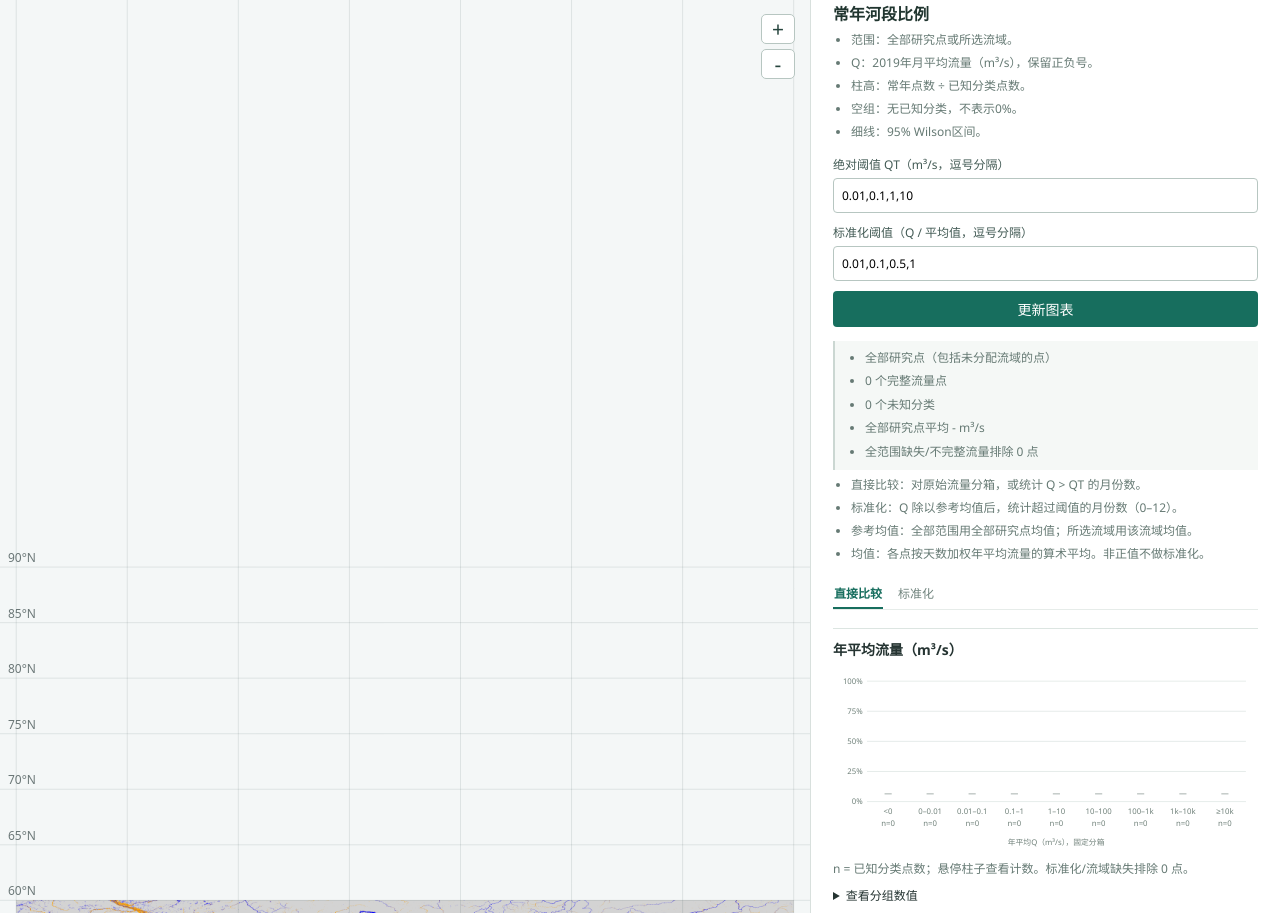
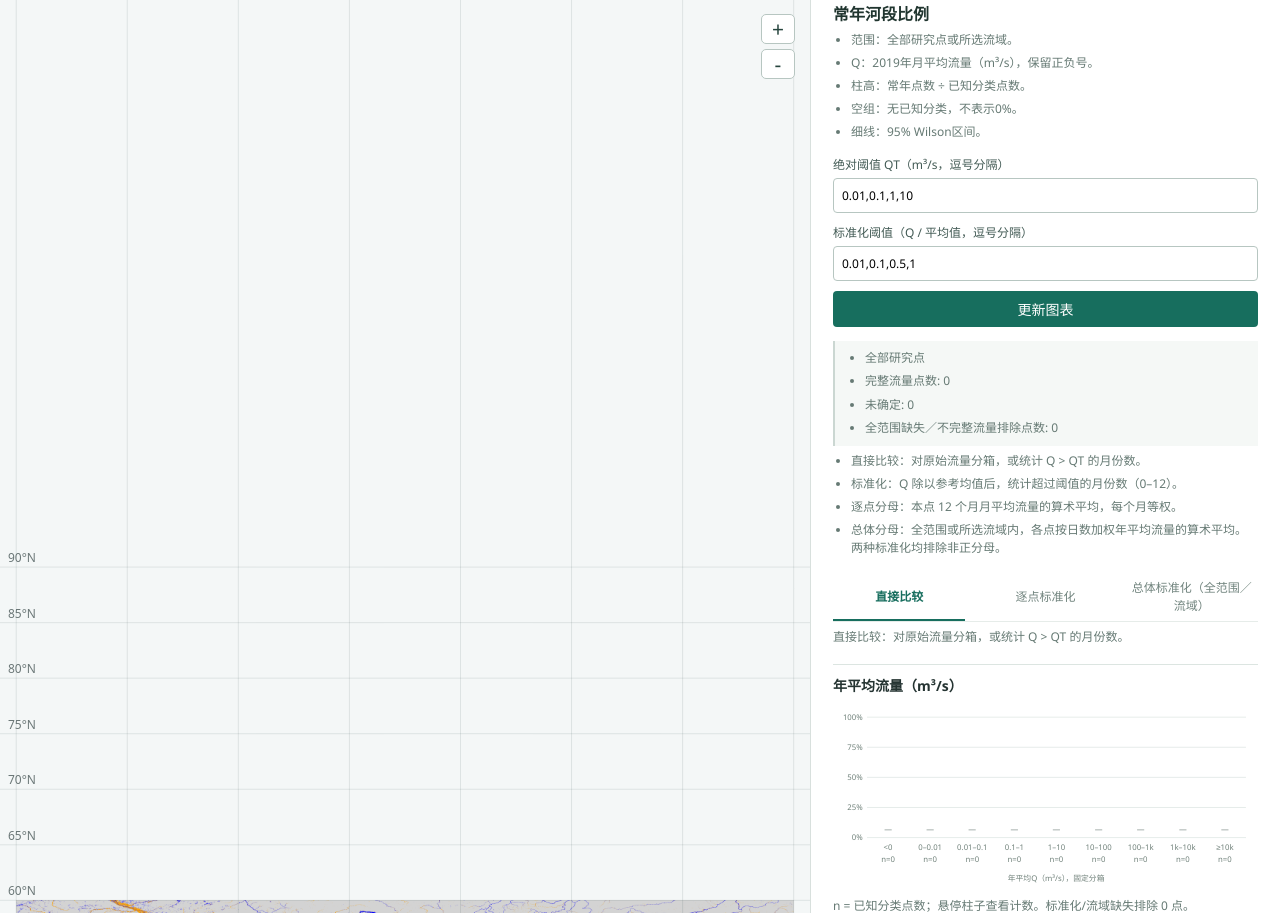
Before and after one commit to Midddleman/JRC-Cama-Viewer, a Flask app: page / in a window 1280 px wide, after a click on "图表". Shown: the part 120-1033 px from the top of the page. Run offline with Flask 3, Linux system fonts and the light colour scheme; data comes from the database, SQL or seed files in the repository; data that the repository does not hold is empty.

Commit message:
Sync viewer from private source

```diff
--- a/app.py
+++ b/app.py
@@ -363,8 +363,29 @@ def flow_analysis(records, absolute, normalized, basin=None):
         add_months(f'Q / basin mean > {coefficient:g}',
                    lambda r: coefficient*basin_means[r['basin']], eligible,
                    basin_means.get(basin), normalization='basin')
+    # Each point's reference is the unweighted arithmetic mean of its own
+    # twelve signed monthly means, deliberately not its day-weighted annual mean.
+    point_population = []
+    for record in selected:
+        months = record['months']
+        if len(months) != 12 or any(q is None or not math.isfinite(q) for q in months):
+            continue
+        point_mean = math.fsum(months) / 12
+        if math.isfinite(point_mean) and point_mean > 0:
+            point_population.append({**record, 'point_mean': point_mean})
+    for coefficient in normalized:
+        charts.append(dict(
+            title=f'Q / own 12-month mean > {coefficient:g}',
+            kind='months', normalization='point', threshold_cms=None,
+            ratio_threshold=coefficient, reference_mean_cms=None,
+            reference_definition='arithmetic_mean_of_own_12_signed_monthly_means',
+            excluded=len(selected)-len(point_population),
+            bins=proportion_bins(point_population, [str(i) for i in range(13)],
+                lambda r: sum(q / r['point_mean'] > coefficient for q in r['months']))))
     return dict(charts=charts, catchments=len(selected), national_mean_cms=national_mean,
                 basin_mean_cms=basin_means.get(basin),
+                point_normalization_eligible=len(point_population),
+                point_normalization_excluded=len(selected)-len(point_population),
                 unresolved=sum(r['status'] not in (1, 2) for r in selected))
 
 
--- a/static/analysis.js
+++ b/static/analysis.js
@@ -7,12 +7,42 @@ function renderAnalysisCharts() {
   const container = $('analysis-charts');
   container.replaceChildren();
   if (!analysisData) return;
-  const normalization = analysisBasin ? 'basin' : 'study';
+  renderAnalysisSummary();
+  const normalization = analysisComparison === 'point' ? 'point' : analysisBasin ? 'basin' : 'study';
   for (const chart of analysisData.charts) {
     const visible = analysisComparison === 'direct'
       ? chart.normalization == null : chart.normalization === normalization;
     if (visible) container.appendChild(proportionChart(chart));
   }
+}
+function renderAnalysisSummary() {
+  if (!analysisData) return;
+  const data = analysisData;
+  const scope = analysisBasin
+    ? state.basinById.get(Number(analysisBasin))?.display_name || analysisBasin
+    : 'All study points';
+  const summary = document.createElement('ul');
+  summary.className = 'analysis-notes';
+  const tr = text => window.viewerI18n.translate(text);
+  const entries = [scope, `${tr('Complete-flow points')}: ${format(data.catchments, 0)}`,
+    `${tr('Unresolved')}: ${format(data.unresolved, 0)}`];
+  let method;
+  if (analysisComparison === 'point') {
+    entries.push(`${tr('Excluded: nonpositive own mean')}: ${format(data.point_normalization_excluded, 0)}`);
+    method = "Per-point normalization: each monthly mean Q is divided by that point's own arithmetic mean of 12 monthly means. Months have equal weight; ratios are dimensionless. Nonpositive own means are excluded.";
+  } else if (analysisComparison === 'normalized') {
+    const reference = analysisBasin ? data.basin_mean_cms : data.national_mean_cms;
+    entries.push(`${tr(analysisBasin ? 'Basin reference mean' : 'Study-wide reference mean')}: ${format(reference, 3)} m3/s`);
+    method = 'Population normalization: divide monthly Q by the study-wide mean, or by the selected basin mean. These reference means average day-weighted annual discharge across points.';
+  } else {
+    method = 'Direct comparison: bin raw discharge or count months with Q > QT.';
+  }
+  entries.push(`${tr('Incomplete-flow exclusions across all study points')}: ${format(data.incomplete_national, 0)}`);
+  for (const text of entries) {
+    const item = document.createElement('li'); item.textContent = text; summary.appendChild(item);
+  }
+  $('analysis-status').replaceChildren(summary);
+  $('analysis-method-note').textContent = tr(method);
 }
 function selectAnalysisComparison(tab) {
   analysisComparison = tab.dataset.comparison;
@@ -45,21 +75,6 @@ async function loadFlowAnalysis() {
     if (sequence !== analysisRequest) return;
     analysisData = data;
     analysisBasin = params.get('basin');
-    const scope = $('basin-select').value
-      ? $('basin-select').selectedOptions[0].textContent : '全部研究点（包括未分配流域的点）';
-    const reference = analysisBasin
-      ? `流域平均 ${format(data.basin_mean_cms, 3)} m³/s`
-      : `全部研究点平均 ${format(data.national_mean_cms, 3)} m³/s`;
-    const summary = document.createElement('ul');
-    summary.className = 'analysis-notes';
-    for (const text of [scope, `${format(data.catchments, 0)} 个完整流量点`,
-      `${format(data.unresolved, 0)} 个未知分类`, reference,
-      `全范围缺失/不完整流量排除 ${data.incomplete_national} 点`]) {
-      const item = document.createElement('li');
-      item.textContent = text;
-      summary.appendChild(item);
-    }
-    status.replaceChildren(summary);
     renderAnalysisCharts();
   } catch (error) {
     if (sequence === analysisRequest) status.textContent = error.message;
@@ -99,7 +114,7 @@ function proportionChart(chart) {
     svg.appendChild(group);
   });
   svg.appendChild(svgElement('text', {x: 315, y: 252, 'text-anchor': 'middle', class: 'axis-label'},
-    chart.kind === 'months' ? 'Months with Q > threshold (2019)' : 'Annual mean Q (m³/s), fixed bins'));
+    chart.kind === 'months' ? (chart.normalization ? 'Months with normalized Q > threshold (2019)' : 'Months with Q > threshold (2019)') : 'Annual mean Q (m³/s), fixed bins'));
   card.appendChild(svg);
   const note = document.createElement('p');
   note.className = 'section-note';
@@ -130,9 +145,10 @@ comparisonTabs.forEach((tab, index) => {
   tab.addEventListener('click', () => selectAnalysisComparison(tab));
   tab.addEventListener('keydown', event => {
     let next;
-    if (event.key === 'ArrowLeft' || event.key === 'ArrowRight') next = comparisonTabs[1-index];
+    if (event.key === 'ArrowRight') next = comparisonTabs[(index+1)%comparisonTabs.length];
+    if (event.key === 'ArrowLeft') next = comparisonTabs[(index+comparisonTabs.length-1)%comparisonTabs.length];
     if (event.key === 'Home') next = comparisonTabs[0];
-    if (event.key === 'End') next = comparisonTabs[1];
+    if (event.key === 'End') next = comparisonTabs[comparisonTabs.length-1];
     if (!next) return;
     event.preventDefault();
     selectAnalysisComparison(next);
@@ -140,3 +156,5 @@ comparisonTabs.forEach((tab, index) => {
   });
 });
 loadFlowAnalysis();
+
+document.addEventListener('viewer-language-changed', renderAnalysisSummary);
--- a/static/i18n.js
+++ b/static/i18n.js
@@ -3,6 +3,19 @@
 (() => {
   const languages = ['en', 'zh', 'ja'];
   const phrases = [
+    ['Normalized (per point)', '逐点标准化', '地点別の正規化'],
+    ['Normalized (study / basin)', '总体标准化（全范围／流域）', '全体／流域の正規化'],
+    ['Per-point reference: the arithmetic mean of each point\'s own 12 monthly means, with equal weight for each month.', '逐点分母：本点 12 个月月平均流量的算术平均，每个月等权。', '地点別の分母：その地点の12か月の月平均流量の算術平均。各月は等重みです。'],
+    ['Population reference: study-wide or selected-basin average of day-weighted annual means. Nonpositive references are excluded in both modes.', '总体分母：全范围或所选流域内，各点按日数加权年平均流量的算术平均。两种标准化均排除非正分母。', '全体の分母：全研究地点または選択流域の日数加重年平均流量の地点間平均。どちらの方法も非正の分母を除外します。'],
+    ["Per-point normalization: each monthly mean Q is divided by that point's own arithmetic mean of 12 monthly means. Months have equal weight; ratios are dimensionless. Nonpositive own means are excluded.", '逐点标准化：各月平均 Q 除以本点 12 个月月均流量的算术平均。月份等权，比值无量纲；自身均值非正的点不参与。', '地点別の正規化：各月の平均Qを、その地点の12か月の月平均Qの算術平均で割ります。月は等重み、比は無次元です。自身の平均が非正の地点は除外します。'],
+    ['Population normalization: divide monthly Q by the study-wide mean, or by the selected basin mean. These reference means average day-weighted annual discharge across points.', '总体标准化：月平均 Q 除以全研究范围均值，或所选流域均值。参考均值为各点按日数加权年平均流量的算术平均。', '全体の正規化：月平均Qを全研究地点の平均または選択流域の平均で割ります。分母は日数加重年平均流量の地点間平均です。'],
+    ['Complete-flow points', '完整流量点数', '完全な流量記録の地点数'],
+    ['Excluded: nonpositive own mean', '排除：自身均值非正', '除外：自身の平均が非正'],
+    ['Basin reference mean', '流域参考均值', '流域の基準平均'],
+    ['Study-wide reference mean', '全范围参考均值', '全研究地点の基準平均'],
+    ['Incomplete-flow exclusions across all study points', '全范围缺失／不完整流量排除点数', '全研究地点の欠損・不完全記録の除外数'],
+    ['own 12-month mean', '本点12个月均值', '自身の12か月平均'],
+    ['Months with normalized Q > threshold (2019)', '标准化 Q 超过阈值的月份数（2019）', '正規化Qが閾値を超える月数（2019年）'],
     ['Filter', '筛选', 'フィルター'],
     ['Filter map points', '筛选地图点位', '地図上の地点を絞り込む'],
     ['All conditions must match. Add two conditions on the same field to set a range. Changes apply only after clicking Apply filters.', '多个条件需同时满足。同一属性可添加两个条件来限定范围。点击“应用筛选”后才更新地图。', 'すべての条件を満たす地点を表示します。同じ項目に2条件を追加すると範囲を指定できます。「適用」を押すと地図を更新します。'],
--- a/static/style.css
+++ b/static/style.css
@@ -11,7 +11,7 @@
 .sidebar-tabs button[aria-selected="true"] { color: #176e5e; border-bottom-color: #176e5e; font-weight: 650; }
 .detail-panel [role="tabpanel"][hidden] { display: none; }
 .analysis-tabs { display: flex; gap: 14px; position: sticky; top: var(--sidebar-tabs-height, 32px); z-index: 3; background: #fff; margin-top: 16px; border-bottom: 1px solid #e6ece9; }
-.analysis-tabs button { padding: 5px 1px; border: 0; border-bottom: 2px solid transparent; background: transparent; color: #71847e; font-size: 12px; }
+.analysis-tabs button { min-width: 0; flex: 1 1 0; padding: 5px 1px; border: 0; border-bottom: 2px solid transparent; background: transparent; color: #71847e; font-size: 12px; }
 .analysis-tabs button[aria-selected="true"] { color: #176e5e; border-bottom-color: #176e5e; font-weight: 650; }
 #analysis-controls { display: grid; gap: 10px; margin: 14px 0; }
 .analysis-notes { margin: 8px 0; padding-left: 18px; line-height: 1.55; }
--- a/templates/index.html
+++ b/templates/index.html
@@ -138,13 +138,15 @@
           <ul class="section-note analysis-notes">
             <li>Direct comparison: bin raw discharge or count months with Q &gt; QT.</li>
             <li>Normalized: divide Q by the reference mean, then count months above the threshold (0–12).</li>
-            <li>Reference: study-wide mean for all points; basin mean for a selected basin.</li>
-            <li>Mean: arithmetic average of day-weighted annual means. Nonpositive references are not normalized.</li>
+            <li>Per-point reference: the arithmetic mean of each point's own 12 monthly means, with equal weight for each month.</li>
+            <li>Population reference: study-wide or selected-basin average of day-weighted annual means. Nonpositive references are excluded in both modes.</li>
           </ul>
           <div class="analysis-tabs" role="tablist" aria-label="Comparison method">
             <button id="direct-comparison-tab" type="button" role="tab" aria-selected="true" aria-controls="analysis-charts" data-comparison="direct">直接比较</button>
-            <button id="normalized-comparison-tab" type="button" role="tab" aria-selected="false" aria-controls="analysis-charts" data-comparison="normalized" tabindex="-1">标准化</button>
+            <button id="point-normalized-comparison-tab" type="button" role="tab" aria-selected="false" aria-controls="analysis-charts" data-comparison="point" tabindex="-1">Normalized (per point)</button>
+            <button id="normalized-comparison-tab" type="button" role="tab" aria-selected="false" aria-controls="analysis-charts" data-comparison="normalized" tabindex="-1">Normalized (study / basin)</button>
           </div>
+          <p id="analysis-method-note" class="section-note"></p>
           <div id="analysis-charts" role="tabpanel" aria-labelledby="direct-comparison-tab"></div>
           <ul class="section-note analysis-notes">
             <li>Only complete 12-month records with every day valid participate.</li>
```
Also changed, not shown: README.md.
